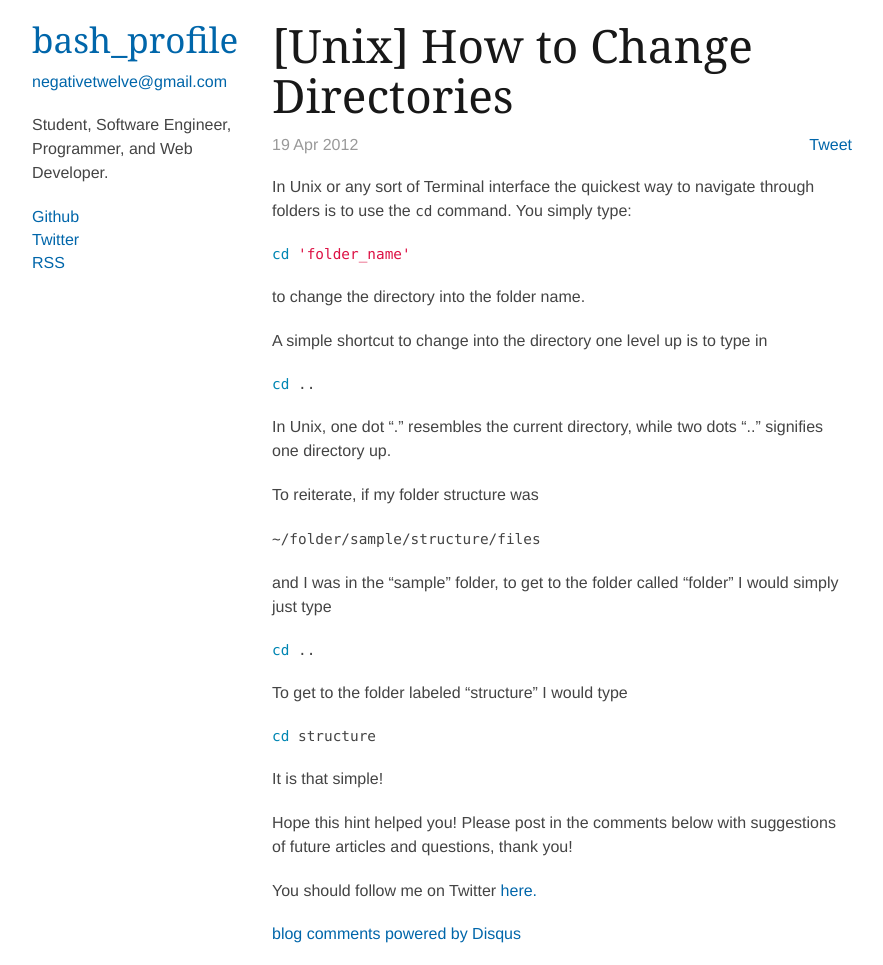
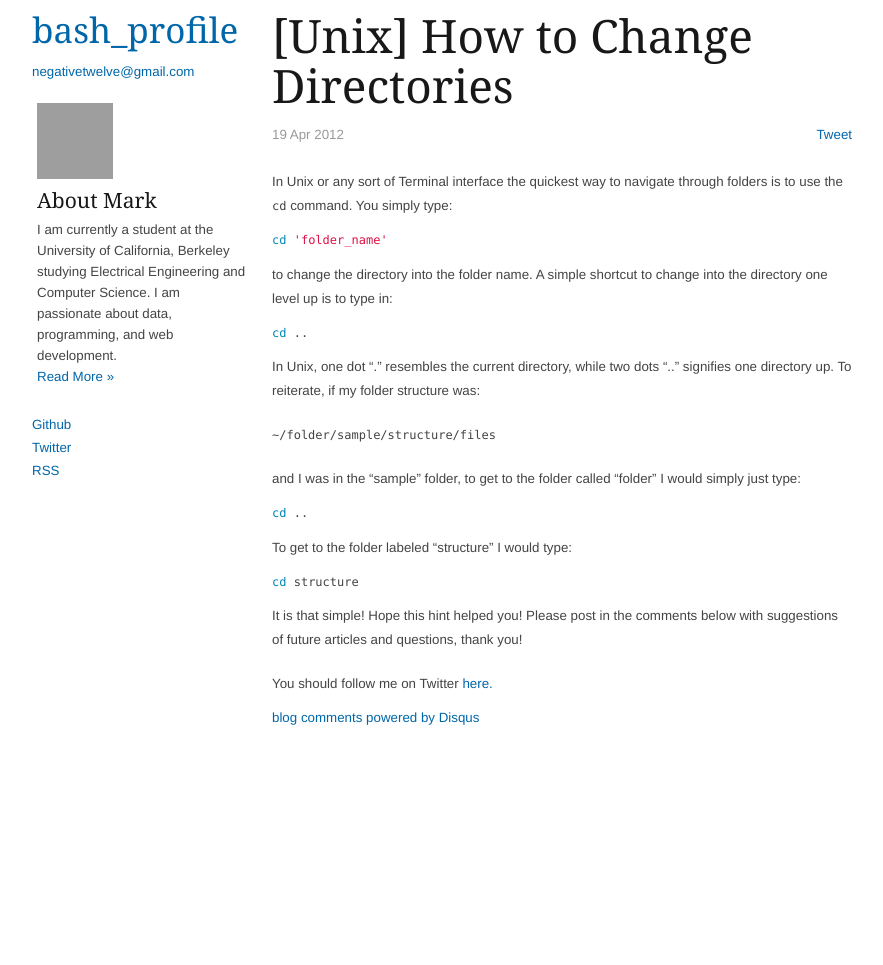
Before and after one commit to negativetwelve/bashprofile.com, a Jekyll site: the page built from _posts/2012-04-19-how-to-change-directories.md, in a window 1280 px wide and 965 px high. Shown: the whole window, without its empty margins (138-1021 px from the left). Built offline with Jekyll 4.4.1, drawn with Linux system fonts in a browser that asks for light colours; Markdown is read by kramdown in place of the engine named in the settings; comment, search, counter and statistics services are not loaded; grey boxes are pictures that could not be loaded.

Commit message:
updated layouts and first post

```diff
--- a/_layouts/default.html
+++ b/_layouts/default.html
@@ -1,4 +1,3 @@
-{% assign description = "Student, Software Engineer, Programmer, and Web Developer." %}
 <!doctype html>
 <!--[if lt IE 7 ]><html class="ie ie6" lang="en"> <![endif]-->
 <!--[if IE 7 ]><html class="ie ie7" lang="en"> <![endif]-->
@@ -17,6 +16,16 @@
 
 	<meta name="viewport" content="width=device-width, initial-scale=1, maximum-scale=1" />
 
+    <!-- Place this tag in the <head> of your document -->
+    <script type="text/javascript">
+    window.___gcfg = {lang: 'en'};
+    (function()
+    {var po = document.createElement("script");
+    po.type = "text/javascript"; po.async = true;po.src = "https://apis.google.com/js/plusone.js";
+    var s = document.getElementsByTagName("script")[0];
+    s.parentNode.insertBefore(po, s);
+    })();</script>
+
 	<link rel="stylesheet" href="/static/css/skeleton.css">
 	<link rel="stylesheet" href="/static/css/base.css">
 	<link rel="stylesheet" href="/static/css/layout.css">
@@ -28,7 +37,7 @@
       <ul>
         <li><a href='/'>bash_profile</a></li>
         <li><span class="gray"></span></li>
-        <li><a href="mailto:negativetwelve@gmail.com" title="If you are seeing this, you should definitely email me">negativetwelve@gmail.com</a></li>
+        <li><a href="mailto:negativetwelve@gmail.com">negativetwelve@gmail.com</a></li>
         <li><a href="http://twitter.com/negativetwelve">@negativetwelve</a></li>
       </ul>
     </div>
@@ -39,12 +48,19 @@
 
         <ul>
           <li><span class="gray"></span></li>
-          <li><a href="mailto:negativetwelve@gmail.com" title="If you are seeing this, you should definitely email me" onClick="_gaq.push(['_trackEvent', 'Link', 'Click', 'Sidebar Email']);">negativetwelve@gmail.com</a></li>
+          <li><a href="mailto:negativetwelve@gmail.com" onClick="_gaq.push(['_trackEvent', 'Link', 'Click', 'Sidebar Email']);">negativetwelve@gmail.com</a></li>
         </ul>
 
-        <p>{{ description }}</p>
+          <div class="about-me"><a href="http://markmiyashita.com"><img src="http://www.gravatar.com/avatar/dca8ea2ef85135aca16bf2457cdee3eb?s=76" width="76" height="76"></a>
+          <h4>About Mark</h4>
+          I am currently a student at the University of California, Berkeley studying Electrical Engineering and Computer Science. I am passionate about data, programming, and web development.<br/>
+            <a href="http://markmiyashita.com">Read More »</a>
+          <div class="thats-me arrow"></div>
+        <br/></div>
 
         <ul>
+          <li><!-- Place this tag where you want the badge to render -->
+<div class="g-plus" data-href="https://plus.google.com/101180624276428786239?rel=author" data-width="170" data-height="69"></div></li>
           <li><a href="http://github.com/negativetwelve" onClick="_gaq.push(['_trackEvent', 'Link', 'Click', 'Sidebar Github']);" title="I share and fork code here">Github</a></li>
           <li><a href="http://twitter.com/negativetwelve" onClick="_gaq.push(['_trackEvent', 'Link', 'Click', 'Sidebar Twitter']);" title="You should follow me">Twitter</a></li>
           <li>
@@ -66,7 +82,7 @@
     <script>!window.jQuery && document.write(unescape('%3Cscript src="/static/js/jquery-1.4.2.min.js"%3E%3C/script%3E'))</script>
     -->
 
-    <!-- Trackin yer visits -->
+    <!-- Google Analytics -->
     <script> var _gaq=[["_setAccount","UA-31023368-1"],["_trackPageview"]]; (function(d,t){var g=d.createElement(t),s=d.getElementsByTagName(t)[0];g.async=1; g.src=("https:"==location.protocol?"//ssl":"//www")+".google-analytics.com/ga.js"; s.parentNode.insertBefore(g,s)}(document,"script")); </script>
   </body>
 </html>
--- a/_posts/2012-04-19-how-to-change-directories.md
+++ b/_posts/2012-04-19-how-to-change-directories.md
@@ -16,32 +16,27 @@ In Unix or any sort of Terminal interface the quickest way to navigate through f
 cd 'folder_name'
 {% endhighlight %}
 
-to change the directory into the folder name.
-
-A simple shortcut to change into the directory one level up is to type in
+to change the directory into the folder name. A simple shortcut to change into the directory one level up is to type in:
 
 {% highlight bash %}
 cd ..
 {% endhighlight %}
 
-In Unix, one dot "." resembles the current directory, while two dots ".." signifies one directory up.
-
-To reiterate, if my folder structure was
+In Unix, one dot "." resembles the current directory, while two dots ".." signifies one directory up. To reiterate, if my folder structure was:
 
 <code>~/folder/sample/structure/files</code>
 
-and I was in the "sample" folder, to get to the folder called "folder" I would simply just type
+and I was in the "sample" folder, to get to the folder called "folder" I would simply just type:
 
 {% highlight bash %}
 cd ..
 {% endhighlight %}
 
-To get to the folder labeled "structure" I would type
+To get to the folder labeled "structure" I would type:
 
 {% highlight bash %}
 cd structure
 {% endhighlight %}
 
 It is that simple!
-
 Hope this hint helped you! Please post in the comments below with suggestions of future articles and questions, thank you!
--- a/static/css/layout.css
+++ b/static/css/layout.css
@@ -18,9 +18,9 @@
 ================================================== */
 
 body {
-  margin: 20px;
+  margin: 10px;
   font-family: "Helvetica Neue", Arial, Helvetica, sans-serif;
-  font-size: 12pt;
+  font-size: 10pt;
 }
 
 h1 { font-size: 46px; }
@@ -30,7 +30,7 @@ h1 { font-size: 46px; }
 }
 
 #posts {
-  padding-top: 15px;
+  padding-top: 5px;
 }
 
 #posts span {
@@ -77,12 +77,17 @@ a:visited { color: #607890; }
 }
 
 pre {
-  margin-bottom: 20px;
+  margin-bottom: 10px;
 }
 
 code {
   font-size: 90%;
   font-family: Monaco, Consolas, monospace;
+}
+
+article {
+  line-height: 0.3;
+  margin: 5px;
 }
 
 article li {
@@ -105,6 +110,13 @@ article li li li {
 
 /* #Page Styles
 ================================================== */
+
+.about-me {
+  font-size: 10pt;
+  margin: 5px;
+}
+
+
 
 /* #Media Queries
 ================================================== */
```
